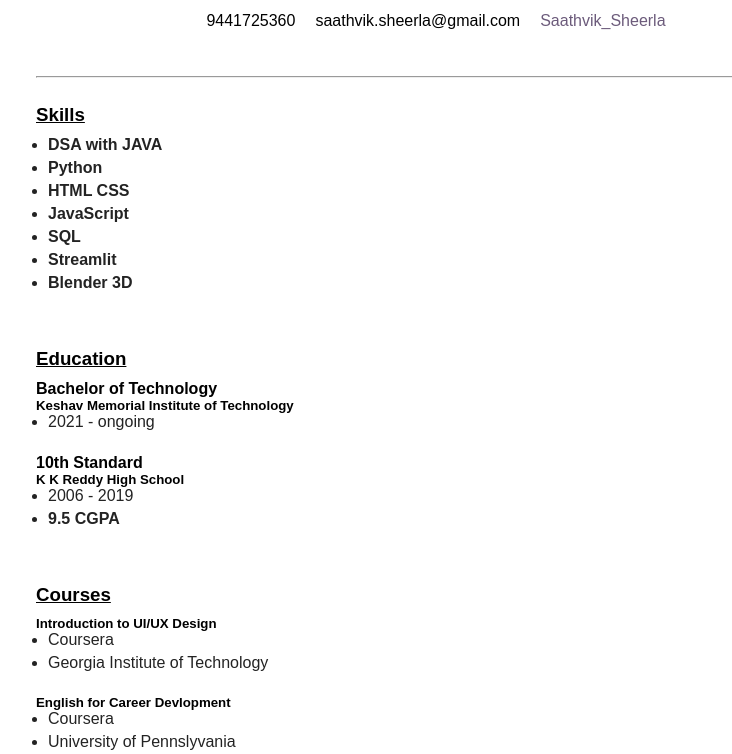
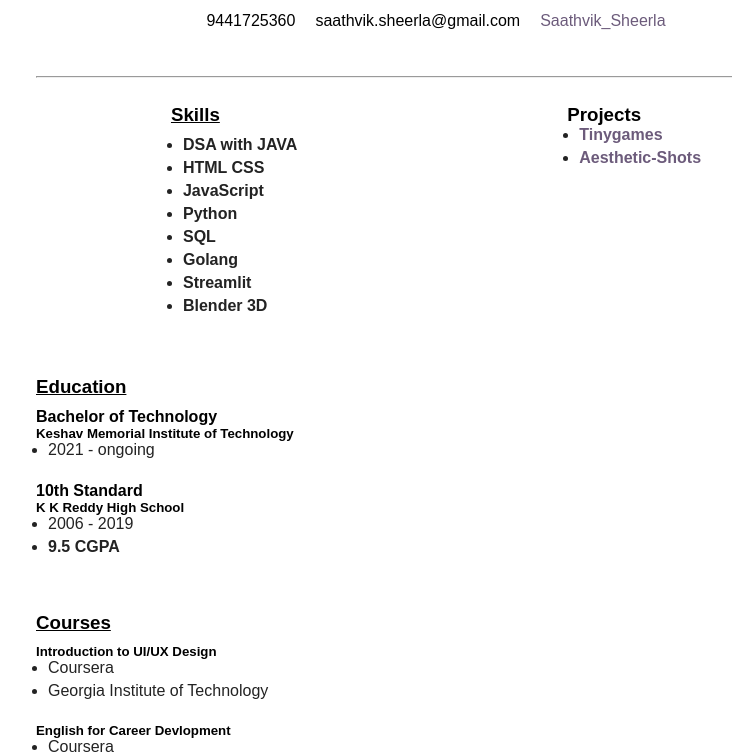
Before and after one commit to Saathvik-Sheerla/Saathvik_Website, a plain HTML site: page index.html in a window 1280 px wide. Shown: the part 60-814 px from the top of the page, without its empty margins (204-936 px from the left). Drawn offline with Linux system fonts and the light colour scheme.

Commit message:
added projects section

```diff
--- a/index.html
+++ b/index.html
@@ -18,17 +18,28 @@
 
         <div class="mainbody">
 
+            <div class="skillsNprojects">
                 <div class="skills">
                     <h3>Skills</h3>
-                <ul class="list">
+                    <ul class="Slist list">
                         <li><b>DSA with JAVA</b></li>
-                    <li><b>Python</b></li>
                         <li><b>HTML CSS</b></li>
                         <li><b>JavaScript</b></li>
+                        <li><b>Python</b></li>
                         <li><b>SQL</b></li>
+                        <li><b>Golang</b></li>
                         <li><B>Streamlit</B></li>
                         <li><b>Blender 3D</b></li>
                     </ul>
+                </div>
+
+                <div class="projects">
+                    <h3>Projects</h3>
+                    <ul class="Plist list">
+                        <li><a href="https://saathvik-sheerla.github.io/Tinygames/" target="_blank"><b>Tinygames</b></a></li>
+                        <li><a><b>Aesthetic-Shots</b></a></li>
+                    </ul>
+                </div>
             </div><br><br>
 
 
--- a/style.css
+++ b/style.css
@@ -16,6 +16,11 @@ body {
     max-width: 800px;
     margin: 0 auto;
     padding: 20px;
+}
+
+.skillsNprojects{
+    display: flex;
+    justify-content: space-around;
 }
 
 /* Header section */
```
Lines whose indentation alone changed are shown as unchanged.
